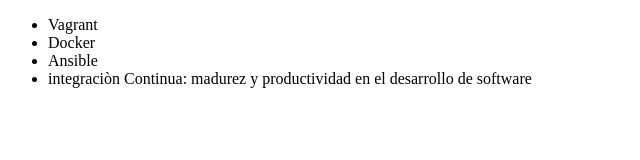
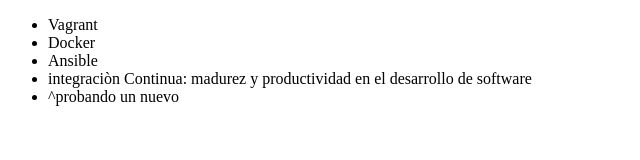
Before and after one commit to Cjmbutron/alura-git, a plain HTML site: page index.html in a window 1280 px wide. Shown: the whole page, without its empty margins (0-640 px from the left). Drawn offline with Linux system fonts and the light colour scheme.

Commit message:
añadiendo nueva linea

```diff
--- a/index.html
+++ b/index.html
@@ -10,6 +10,7 @@
             <li> Docker</li>
             <li> Ansible</li>
             <li> integraciòn Continua: madurez y productividad en el desarrollo de software</li>
+            <li> ^probando un nuevo </li>
         </ul>
     </body>
 </html>
```
